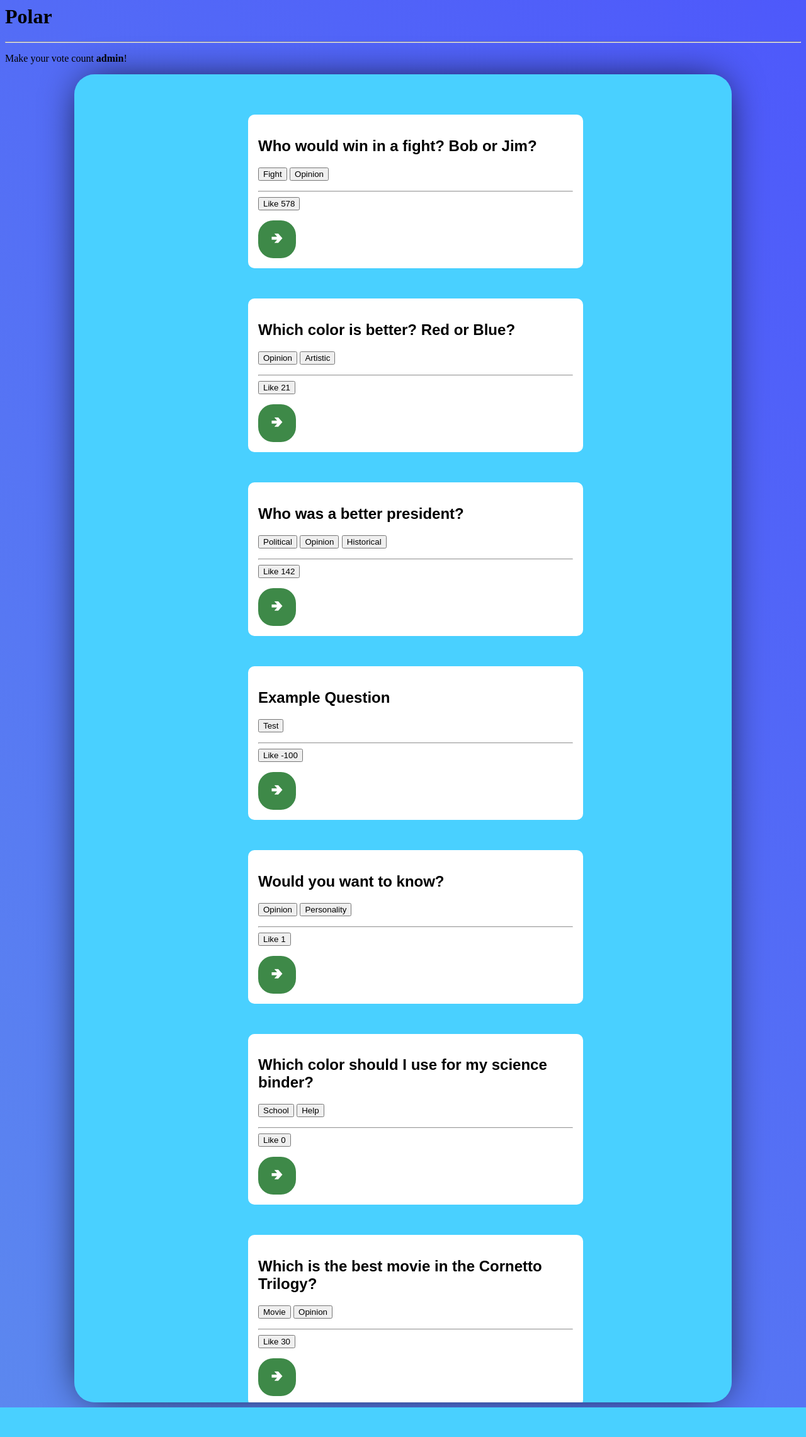
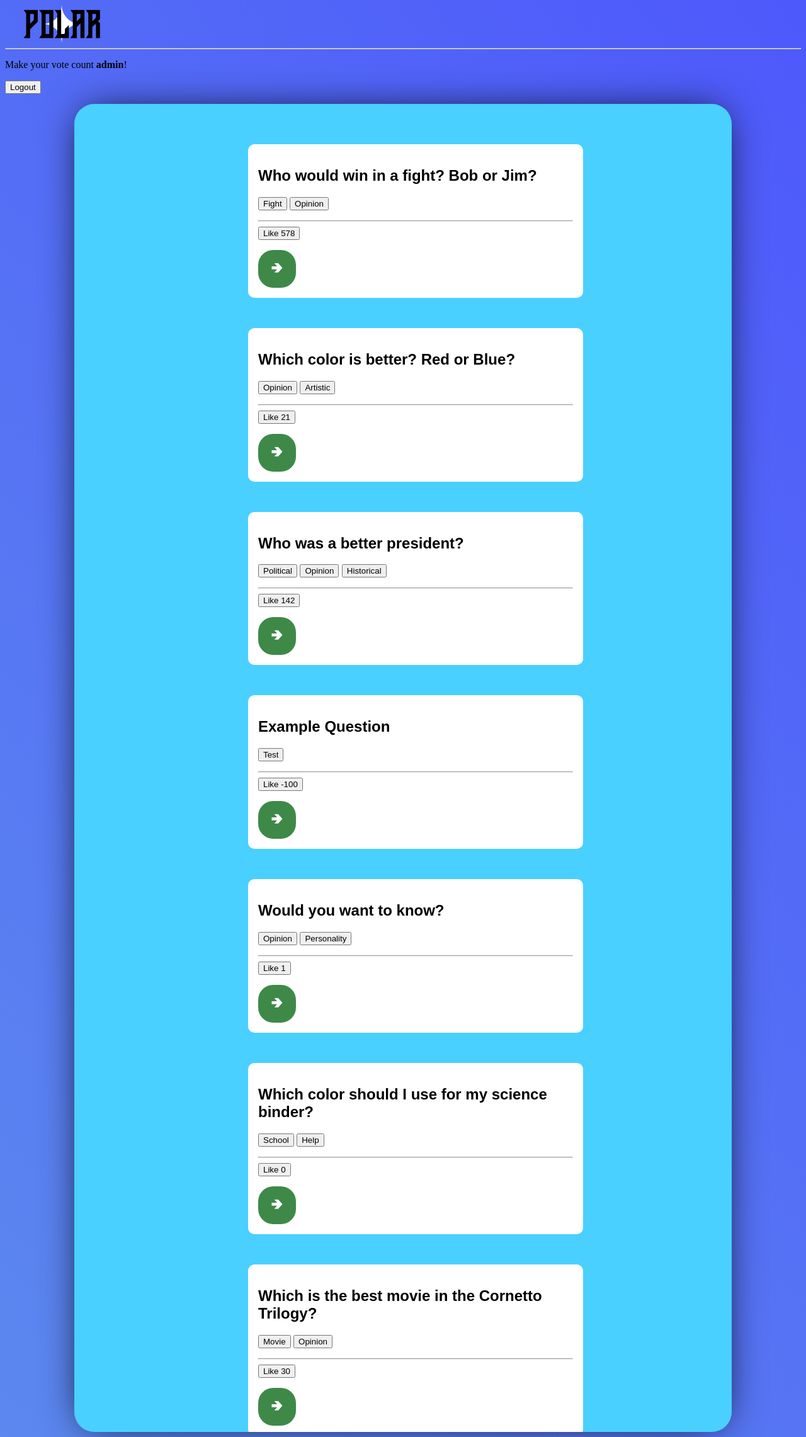
Before and after one commit to AKhaz/djangoSite, a Django app: page /polling/ in a window 1280 px wide. Shown: the whole page at 63% size. Before the commit the page ends 2235 px from the top, so only its background shows below. Run offline with Django 3.2, Linux system fonts and the light colour scheme; a user stored in the database is signed in; data comes from the database, SQL or seed files in the repository; both versions use the stored data as it was after the commit.

Commit message:
Login Cleanup and Page Icon

```diff
--- a/polling/templates/polling/index.html
+++ b/polling/templates/polling/index.html
@@ -1,17 +1,20 @@
 {% load static %}
 <link rel="stylesheet" type="text/css" href="{% static 'polling/style.css' %}">
-<!-- <img src=""></img> -->
 <div class="TitleBar">
-  <h1>Polar</h1>
+  <img alt="Polar Icon" src="../../static/polling/images/polarIcon.png" width="180em">
   <hr></hr>
   {% if userLoggedIn %}
     <p>Make your vote count <b>{{user.username}}</b>!</p>
+    <form method="POST">
+      {% csrf_token %}
+      <input type="submit" class="LoginButton" name = "Logout" value = "Logout"></input>
+    </form>
   {% else %}
     <p>You are not logged in. Please log in to post or like polls.</p>
     <form method="POST">
       {% csrf_token %}
-      <input type="text" name = "Username" value = "Username"></input>
-      <input type="password" name = "Password" value = "Password"></input>
+      <input type="text" name = "Username" placeholder="Username"></input>
+      <input type="password" name = "Password" placeholder="Password"></input>
       <input type="submit" class="LoginButton" name = "Login" value = "Login"></input>
       <input type="submit" class="LoginButton" name = "Register" value = "Register"></input>
     </form>
--- a/polling/views.py
+++ b/polling/views.py
@@ -31,16 +31,22 @@ class IndexView(generic.ListView):
                 question.save()
                 questions = self.get_queryset()
                 return HttpResponseRedirect(reverse('polling:detail', args = (id)))
+            if "Logout" in request.POST.keys():
+                # Logs out the user
+                logout(request)
+                userLoggedIn = False
+                questions = self.get_queryset()
+                return render(request, "polling/index.html", {"latestQuestions": questions, "userLoggedIn": userLoggedIn})
         if "Username" in request.POST.keys():
             print(request.POST.keys())
             if "Login" in request.POST.keys():
                 user = authenticate(username = request.POST['Username'], password = request.POST['Password'])
                 if user is not None:
-                    print("Logged in successfully")
+                    #print("Logged in successfully")
                     login(request, user)
                 else:
-                    print("User not found")
-                    print(user)
+                    #print("User not found")
+                    #print(user)
                     pass
             if "Register" in request.POST.keys():
                 newUser = User(username = request.POST['Username'], password = make_password(request.POST['Password']))
@@ -48,7 +54,6 @@ class IndexView(generic.ListView):
                 login(request, newUser)
             # If the user is logged in, variable is true
             userLoggedIn = self.checkLogIn(request)
-            print(userLoggedIn)
             questions = self.get_queryset()
             return render(request, "polling/index.html", {"latestQuestions": questions, "userLoggedIn": userLoggedIn})
 
```
Also changed, not shown: db.sqlite3, polling/static/polling/images/polarIcon.png (added).
